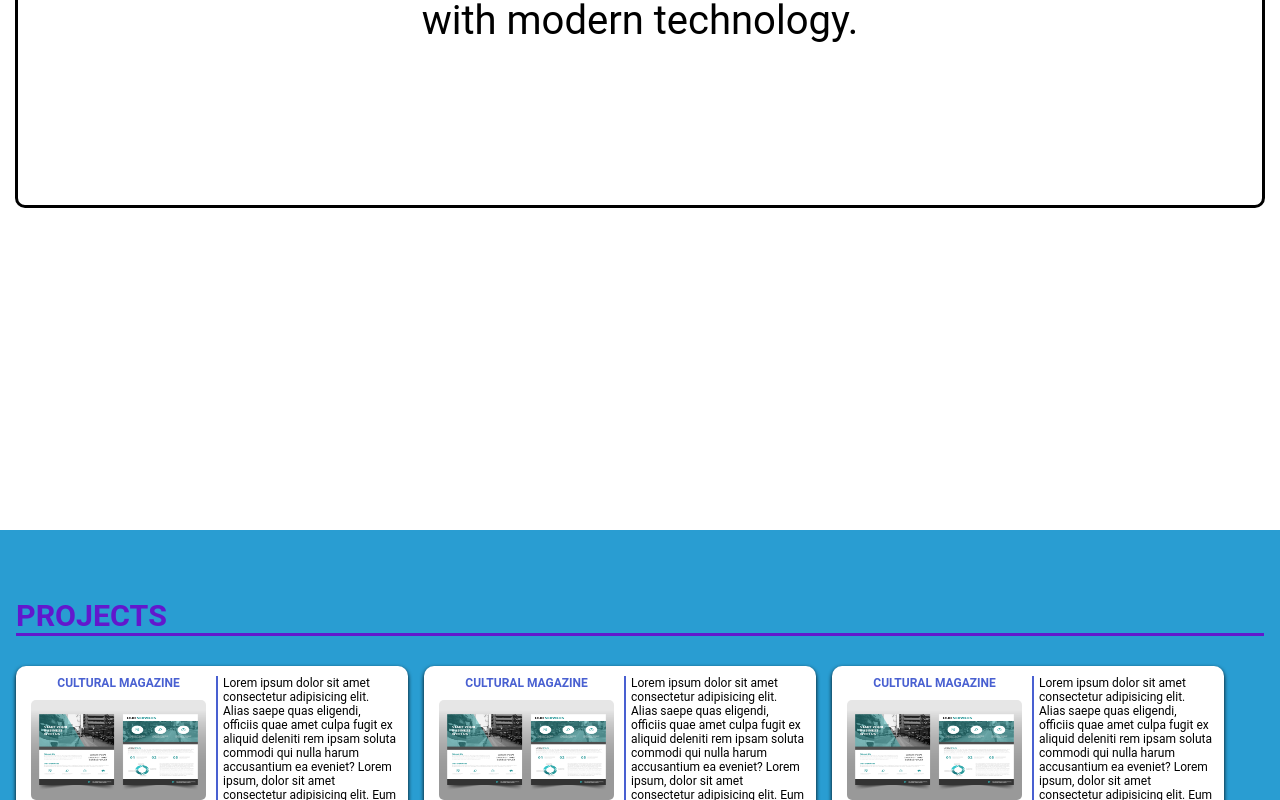
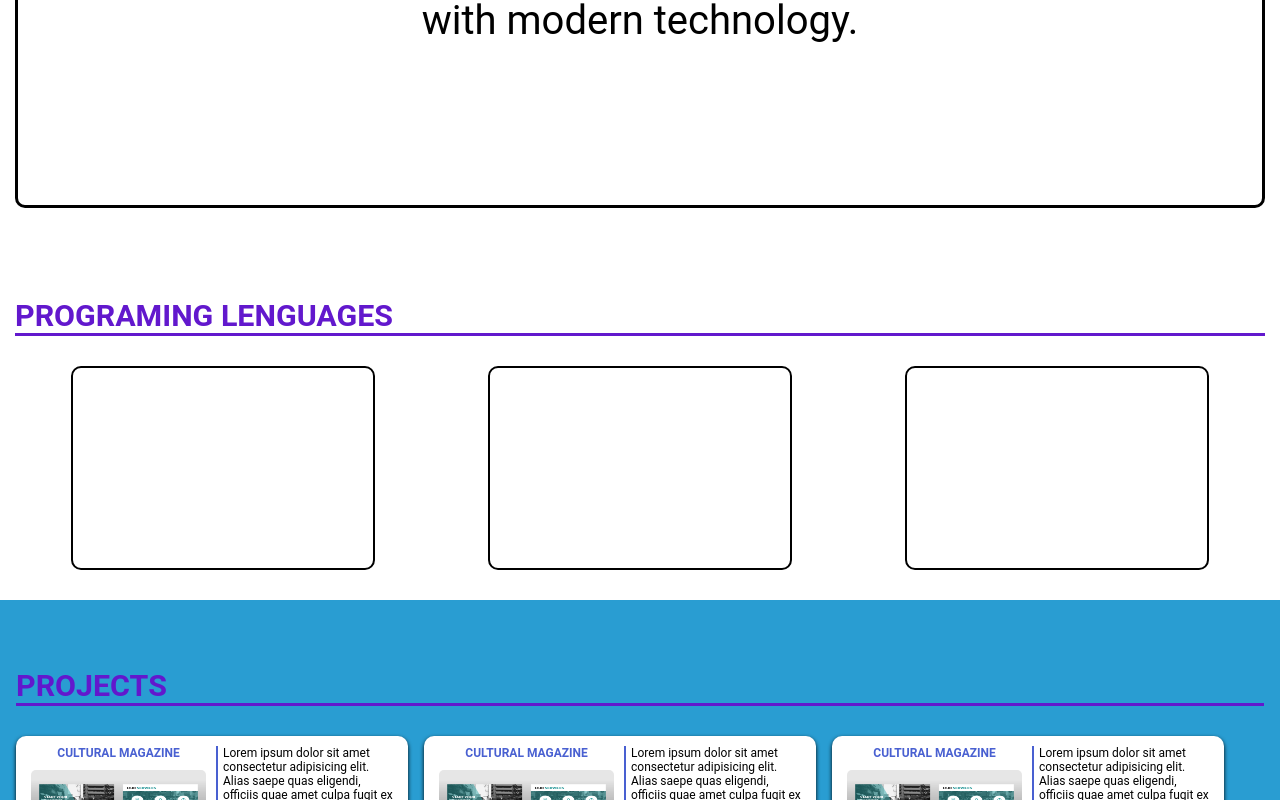
Before and after one commit to cadenahos/React-Portfolio-, a React app: page / in a window 1280 px wide. Shown: the part 713-1513 px from the top of the page. Built offline with nearby package versions, Linux system fonts and the light colour scheme.

Commit message:
[ADD] fix spaces

```diff
--- a/src/containers/Bio.jsx
+++ b/src/containers/Bio.jsx
@@ -18,7 +18,7 @@ const Bio = () => {
             <Typewriter
               onInit={(typewriter) => {
                 typewriter
-                  .typeString(" Front-end Developer. Nonconformist")
+                  .typeString(" Front-end Developer. Nonconformist.")
                   .callFunction(() => {})
                   .pauseFor(500)
                   .start(500);
@@ -31,7 +31,6 @@ const Bio = () => {
           </p>
         </div>
       </div>
-      {/* <button className="button--primary">More info ...</button> */}
     </section>
   );
 };
--- /dev/null
+++ b/src/containers/Languages.jsx
@@ -0,0 +1,22 @@
+import React from "react";
+import Typewriter from "typewriter-effect";
+import "@styles/Languages.scss";
+
+const Languages = () => {
+  React.useEffect(() => {}, []);
+  return (
+    <section className="lang">
+      <div className="home-section-title">
+        <h3>Programing Lenguages</h3>
+        <div></div>
+      </div>
+      <div className="languages-container">
+        <div className="languges"></div>
+        <div className="languges"></div>
+        <div className="languges"></div>
+      </div>
+    </section>
+  );
+};
+
+export default Languages;
--- a/src/pages/Home.jsx
+++ b/src/pages/Home.jsx
@@ -1,6 +1,7 @@
 import React from "react";
 import Bio from "@containers/Bio";
 import Projects from "@containers/Projects";
+import Languages from "@containers/Languages";
 import Organizations from "@containers/Organizations";
 import "@styles/Home.scss";
 
@@ -8,6 +9,7 @@ const Home = () => {
   return (
     <>
       <Bio />
+      <Languages />
       <Projects />
     </>
   );
--- a/src/styles/Bio.scss
+++ b/src/styles/Bio.scss
@@ -4,7 +4,6 @@
     background-color: var(--clear);
     color: var(--dark);
     padding: 30px 15px;
-    height: 130vh;
 }
 .bio-hello{
     color: var(--primary);
@@ -28,8 +27,6 @@
     font-size: 20px;
     height: 300px;
     overflow: hidden;
-
-
 }
 .bio-description > p{
     overflow: hidden;
--- /dev/null
+++ b/src/styles/Languages.scss
@@ -0,0 +1,39 @@
+@import 'vars';
+
+.lang{
+    background-color: var(--clear);
+    color: var(--dark);
+    padding: 30px 15px;
+    height: inherit;
+}
+
+.languages-container {
+    display: flex;
+    justify-content: space-around;
+    align-content: center;
+    .languges{
+        width: 300px;
+        height: 200px;
+        border: 2px solid var(--dark);
+        border-radius: 10px;
+    }
+}
+@media (min-width: 920px) {
+    .bio-container{
+        flex-wrap: nowrap;
+    }
+
+
+}
+@media (min-width: 620px) {
+    .bio-container{
+        flex-wrap: nowrap;
+    }
+    .bio-description {
+        font-size: 40px;
+    }
+    .bio-hello{
+        font-size: 80px;
+    }
+
+}
```
